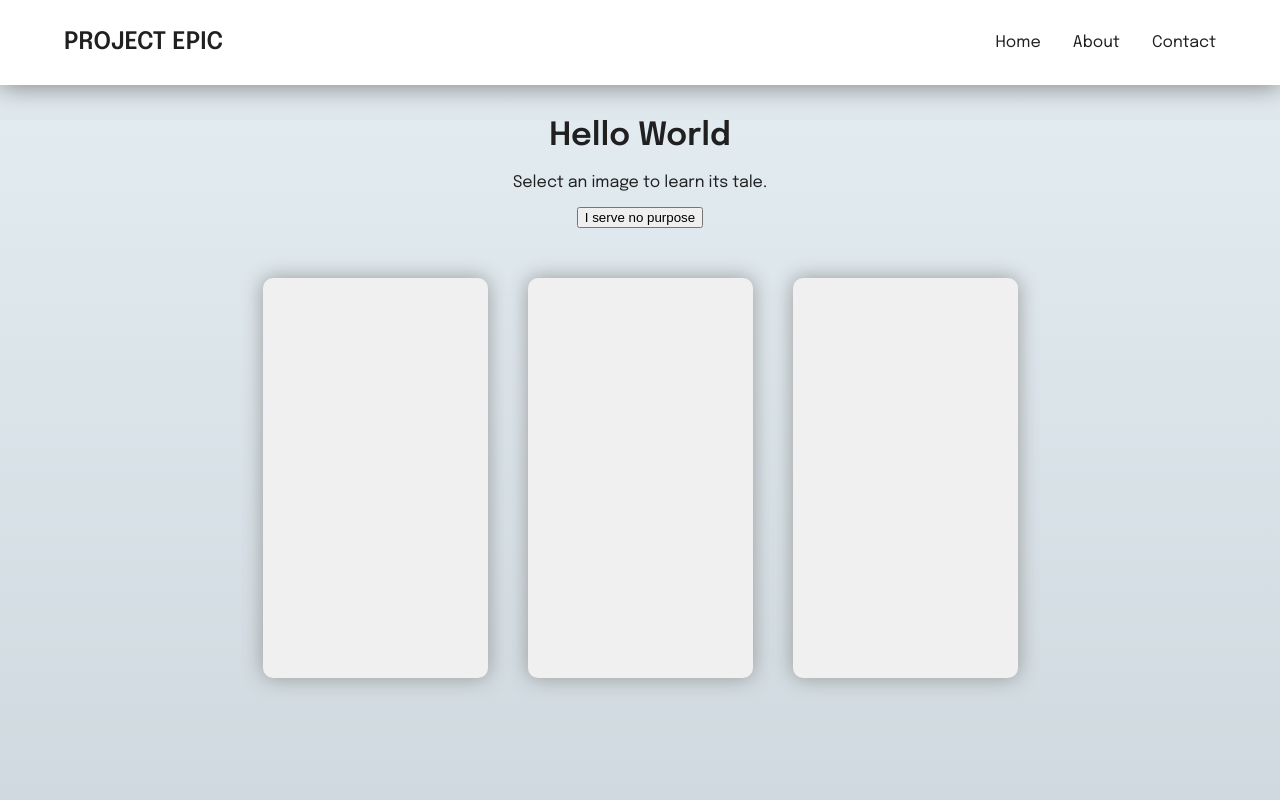
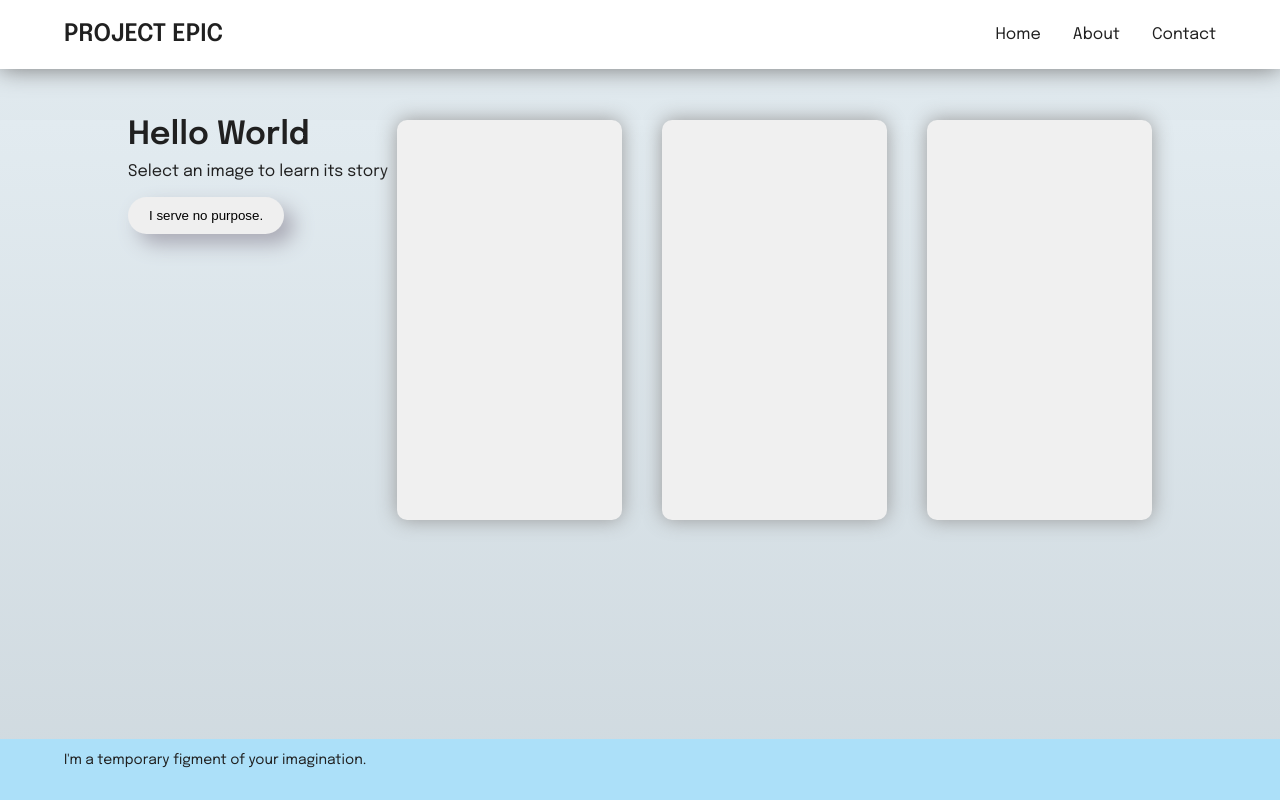
Before and after one commit to CodeJackie/epic_arrays, a website built with Vite: page index.html in a window 1280 px wide. Built offline with nearby package versions, Linux system fonts and the light colour scheme; files whose address does not match are found by name; a web font is replaced by a local one.

Commit message:
New layout, added footer, light css work

```diff
--- a/css/style.css
+++ b/css/style.css
@@ -28,8 +28,26 @@ nav {
   z-index: 3;
 }
 
+button {
+    outline: none;
+    border: none;
+    padding: 10px 20px;
+    border-radius: 50px;
+    border: 1px solid transparent;
+    box-shadow: 10px 10px 20px #aaaab5;
+    cursor: pointer;
+}
+
+button:active {
+  border-top: 0;
+  border-left: 0;
+  box-shadow: 3px 3px 8px #aaaab5;
+  margin-bottom: 1px;
+}
+
 #logo h2 {
   text-transform: uppercase;
+  margin: 10px 0;
 }
 
 #menu ul {
@@ -42,15 +60,29 @@ nav {
 main {
   margin-top: 120px;
   padding: 0 10%;
-  min-height: calc(100vh - 120px);
-  text-align: center;
+  min-height: calc(100vh - 181px);
 }
 
-#cheating {
+#container {
+  display: flex;
+  justify-content: space-between;
+  margin-top: 30px;
+}
+
+#greeting h1 {
+  margin: 0;
+  line-height: 1;
+}
+
+#greeting p:first-of-type {
+  margin: 10px 0 15px;
+  line-height: 1.25;
+}
+
+#app {
   display: flex;
   justify-content: center;
   gap: 2.5rem;
-  margin: 50px 0;
 }
 
 .card {
@@ -135,3 +167,11 @@ main {
   padding: 2px 5px;
   cursor: pointer;
 }
+
+footer {
+  background: #ace0f9;
+  display: flex;
+  padding: 0 5%;
+  font-size: 14px;
+  height: 61px;
+}
--- a/index.html
+++ b/index.html
@@ -2,14 +2,18 @@
 <html lang="en">
   <head>
     <meta charset="UTF-8" />
-    <link rel="icon" type="image/svg+xml" href="/vite.svg" />
     <meta name="viewport" content="width=device-width, initial-scale=1.0" />
-    <title>Epic Arrays</title>
   </head>
   <body>
     <main>
-      <div id="app"></div>
-      <div id="cheating">
+      <div id="container">
+        <div id="greeting">
+          <h1>Hello World</h1>
+          <p>Select an image to learn its story</p>
+          <button>I serve no purpose.</button>
+        </div>
+
+      <div id="app">
         <div class="card">
           <div class="pics"></div>
         </div>
@@ -20,8 +24,12 @@
           <div class="pics"></div>
         </div>
       </div>
+      </div>
       <div id="narrative"></div>
     </main>
+    <footer>
+      <p>I'm a temporary figment of your imagination.</p>
+    </footer>
 
     <script type="module" src="/main.js"></script>
     <script>
--- a/main.js
+++ b/main.js
@@ -8,27 +8,6 @@ document.addEventListener('DOMContentLoaded', () => {
 } )
 
 
-
-const app = document.getElementById('app')
-let h1 = document.createElement('h1')
-let hello = document.createTextNode('Hello World')
-h1.appendChild(hello)
-let p = document.createElement('p')
-let s = document.createTextNode('Select an image to learn its tale.')
-p.appendChild(s)
-app.appendChild(h1)
-app.appendChild(p)
-
-function buttonMaker() {
-  const button = document.createElement('button')
-  const text = document.createTextNode('I serve no purpose')
-  button.setAttribute('name', 'push me')
-  button.appendChild(text)
-  app.appendChild(button)
-
-}
-
-buttonMaker()
 
 const picArray = []
 const div = document.createElement('div')
```
